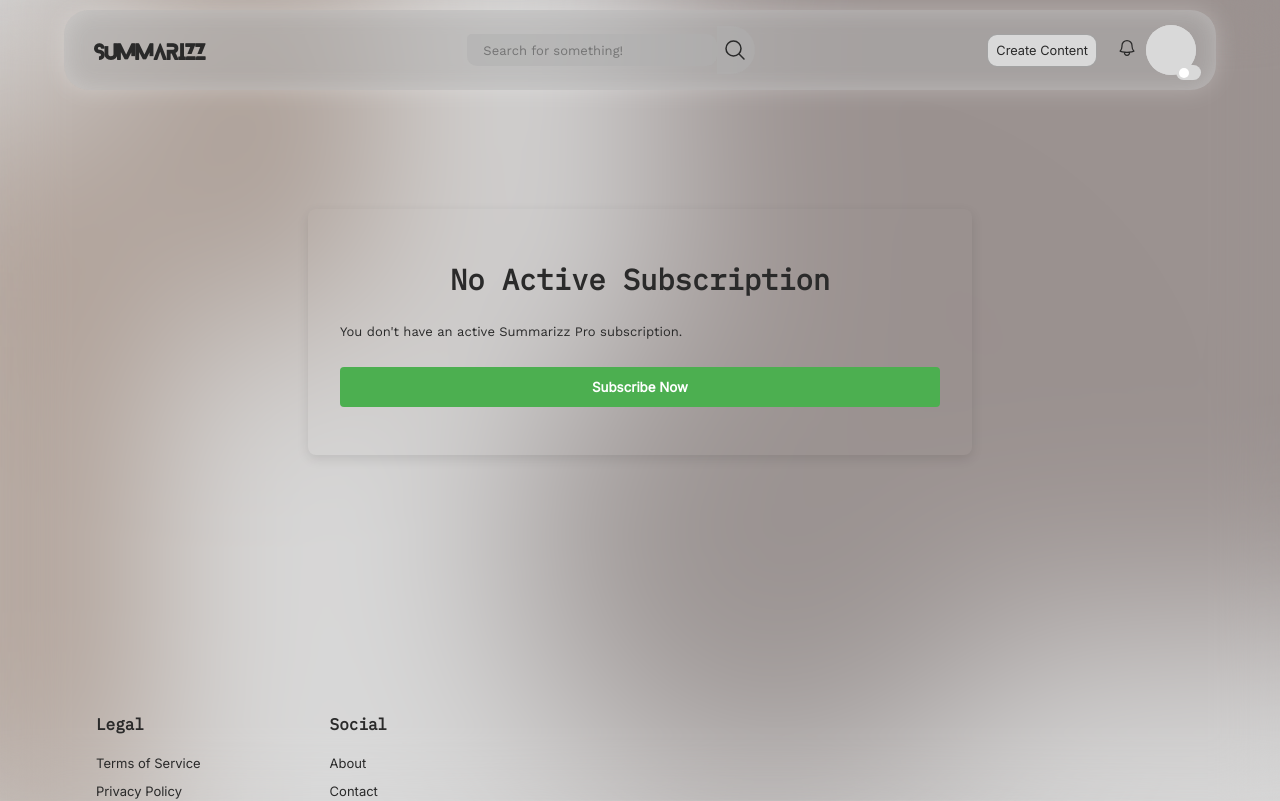
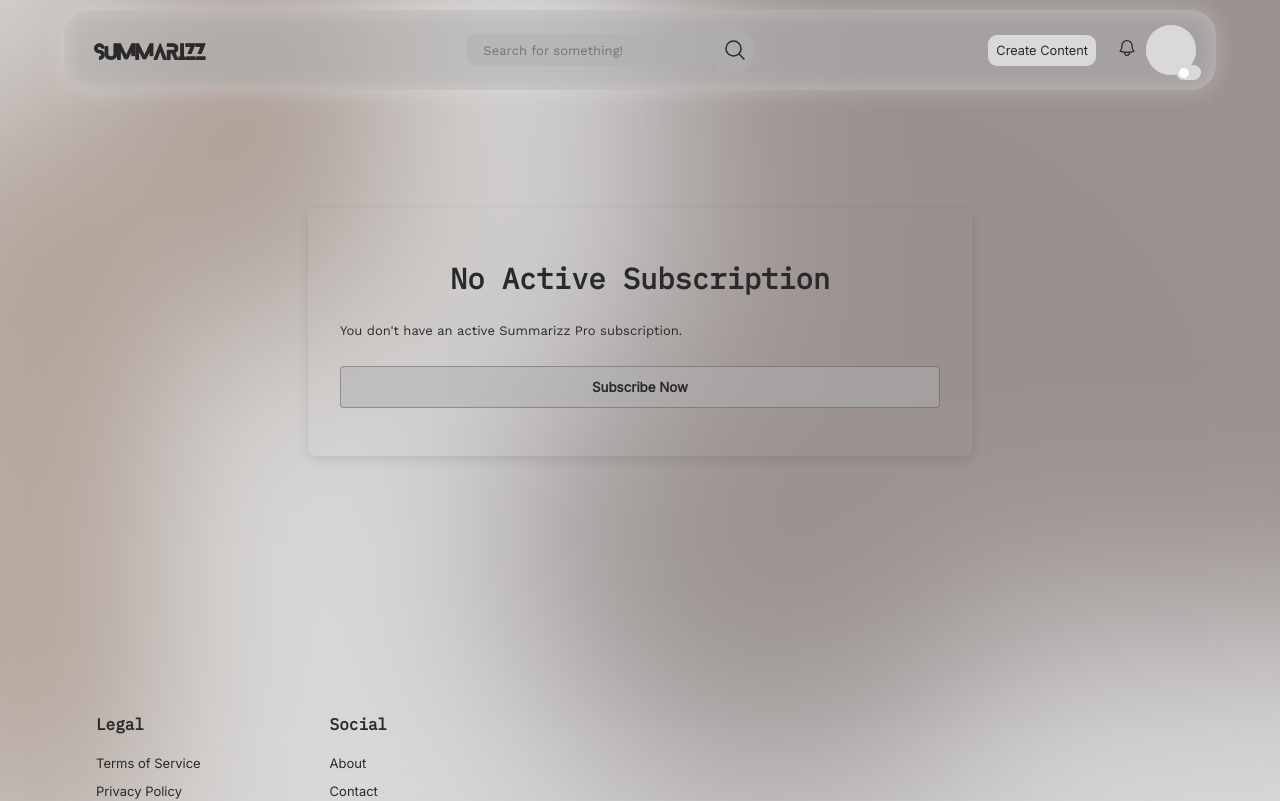
Before and after one commit to Turing-Sandbox/Summarizz, a Next.js app in the folder frontend/: page /pro/manage in a window 1280 px wide. Shown: the top 801 px of the page. Built offline with nearby package versions, Linux system fonts and the light colour scheme; no server answers; sample sign-in values are in the browser's storage.

Commit message:
Fix button color messing up

```diff
--- a/frontend/src/app/styles/manage-subscription.scss
+++ b/frontend/src/app/styles/manage-subscription.scss
@@ -94,12 +94,16 @@
 }
 
 .subscribe-button {
-  background-color: var(--primary-button-color, #4caf50);
-  color: var(--primary-button-text-color, white);
-  border: none;
+  background-color: var(--tile-color, rgba(176, 176, 176, 0.5));
+  color: var(--text-color, #2a2a2a);
+  border: 1px solid var(--input-border-color, rgba(0, 0, 0, 0.25));
+  backdrop-filter: blur(5px);
+  -webkit-backdrop-filter: blur(5px);
 
   &:hover:not(:disabled) {
-    background-color: var(--primary-button-hover-color, #43a047);
+    background-color: var(--icon-selected-color, rgba(120, 120, 120, 0.5));
+    transform: translateY(-2px);
+    transition: all 0.2s ease;
   }
 }
 
```
